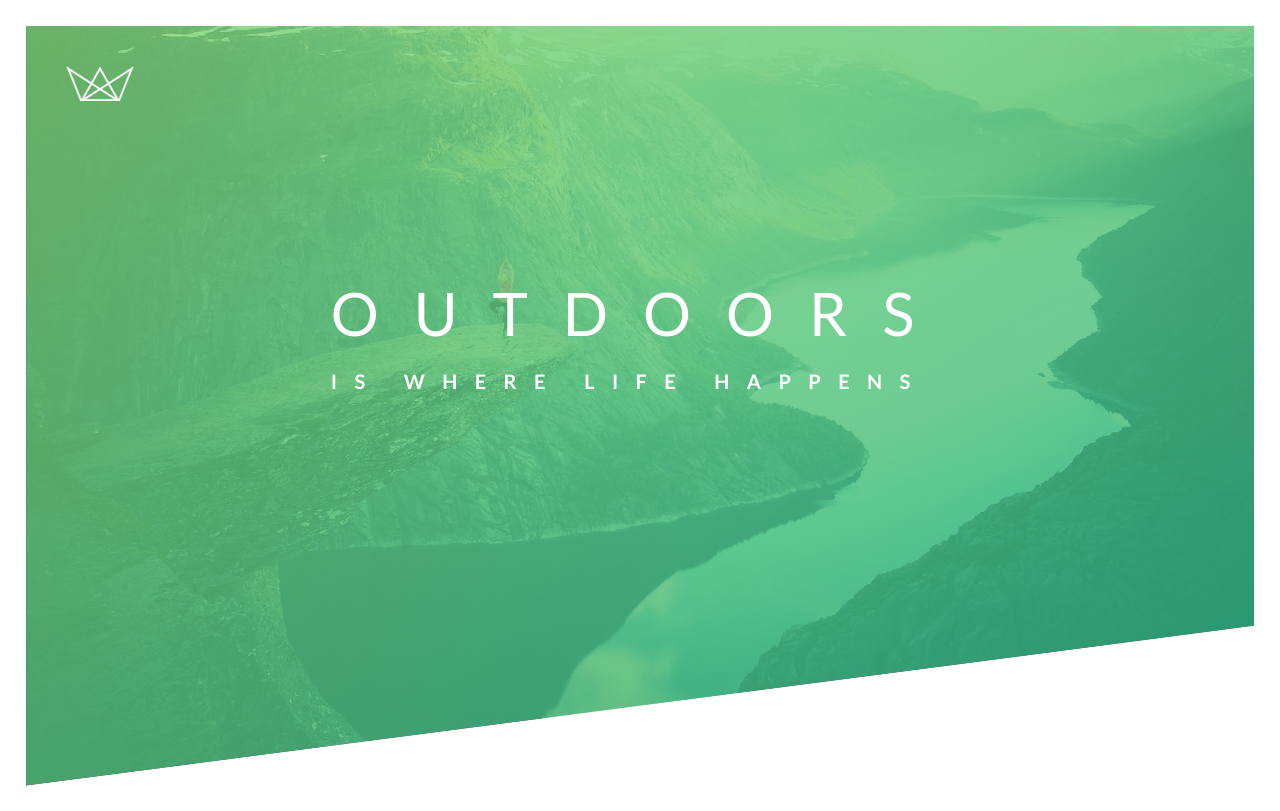
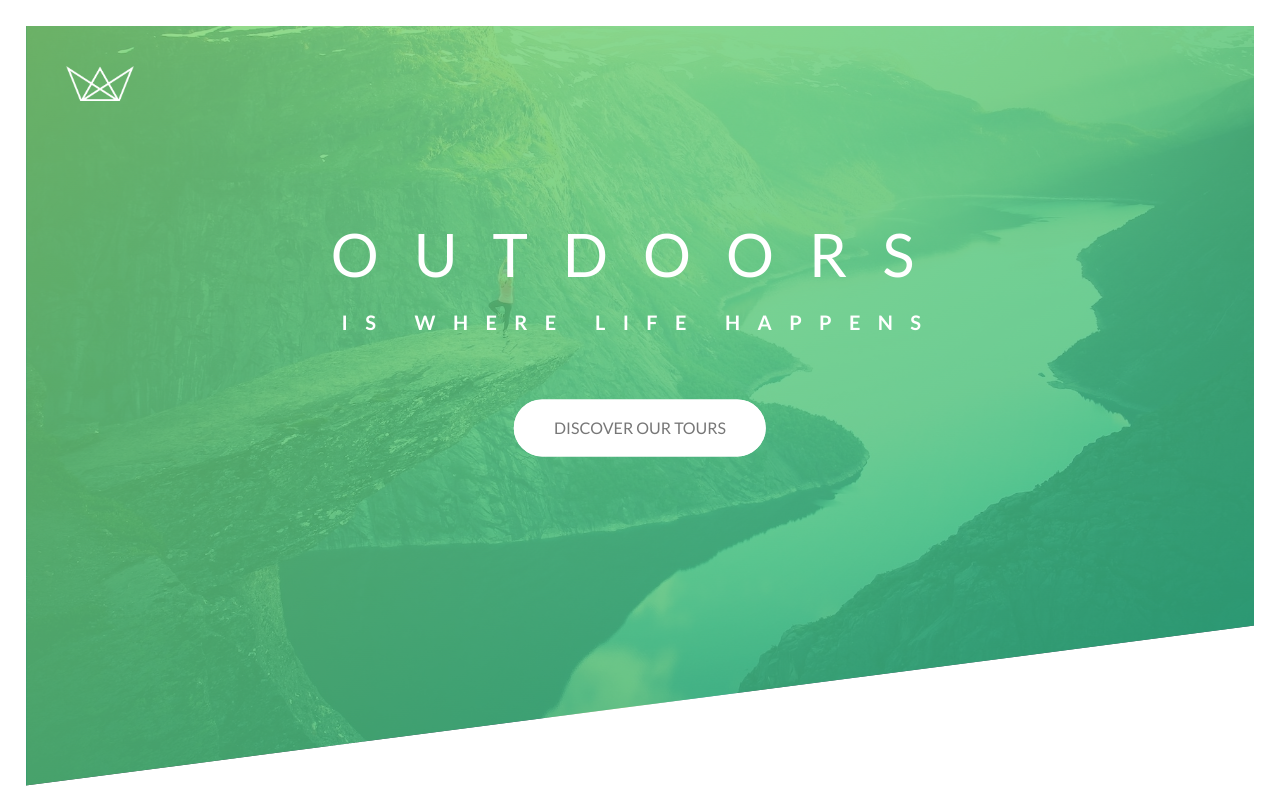
Before and after one commit to KamrujjamanRony/sura-tours, a React (Create React App) app: page / in a window 1280 px wide. Built offline with nearby package versions, Linux system fonts and the light colour scheme.

Commit message:
animation button done

```diff
--- a/src/components/home/Header.js
+++ b/src/components/home/Header.js
@@ -11,6 +11,7 @@ const Header = () => {
                     <span className='heading-primary-main'>Outdoors</span>
                     <span className='heading-primary-sub'>is where life happens</span>
                 </h1>
+                <a href='#' className='btn btn-white btn-animation'>Discover our tours</a>
             </div>
         </header>
     );
--- a/src/index.css
+++ b/src/index.css
@@ -51,12 +51,14 @@ body {
   top: 40%;
   left: 50%;
   transform: translate(-50%, -50%);
+  text-align: center;
 }
 
 .heading-primary {
   color: #fff;
   text-transform: uppercase;
   backface-visibility: hidden;
+  margin-bottom: 60px;
 }
 
 .heading-primary-main {
@@ -101,3 +103,66 @@ body {
     transform: translateX(0);
   }
 }
+@keyframes moveInBottom {
+  0% {
+    opacity: 0;
+    transform: translateY(30px);
+  }
+  100% {
+    opacity: 1;
+    transform: translateY(0);
+  }
+}
+
+.btn:link,
+.btn:visited {
+  text-transform: uppercase;
+  text-decoration: none;
+  padding: 15px 40px;
+  display: inline-block;
+  border-radius: 100px;
+  transition: all 0.2s;
+  position: relative;
+}
+
+.btn:hover {
+  transform: translateY(-3px);
+  box-shadow: 0 10px 20px rgba(0, 0, 0, 0.2);
+}
+
+.btn:active {
+  transform: translateY(-1px);
+  box-shadow: 0 5px 10px rgba(0, 0, 0, 0.2);
+}
+
+.btn::after {
+  content: "";
+  display: inline-block;
+  height: 100%;
+  width: 100%;
+  border-radius: 100px;
+  position: absolute;
+  top: 0;
+  left: 0;
+  z-index: -1;
+  transition: all 0.4s;
+}
+
+.btn:hover::after {
+  transform: scaleX(1.4) scaleY(1.6);
+  opacity: 0;
+}
+
+.btn-white {
+  background-color: #fff;
+  color: #777;
+}
+
+.btn-white::after {
+  background-color: #fff;
+}
+
+.btn-animation {
+  animation: moveInBottom 0.5s ease-out 0.75s;
+  animation-fill-mode: backwards;
+}
```
